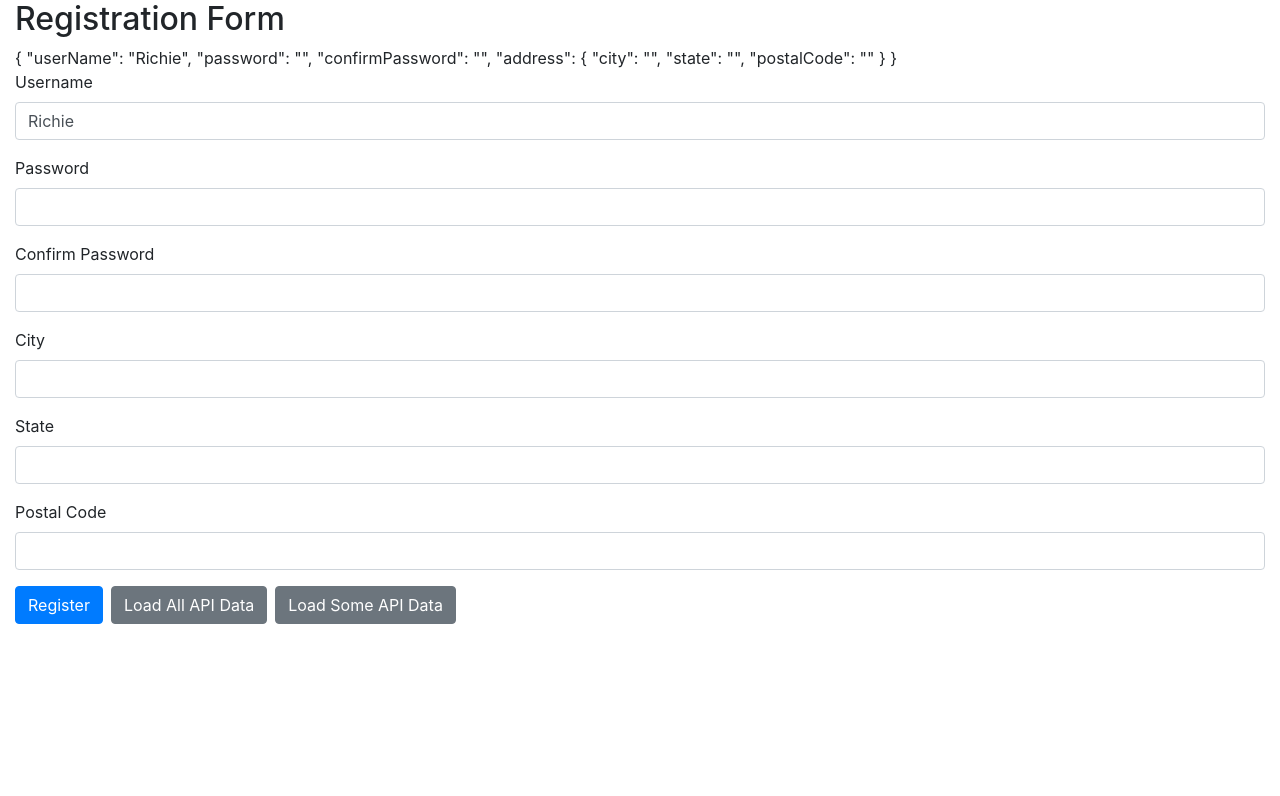
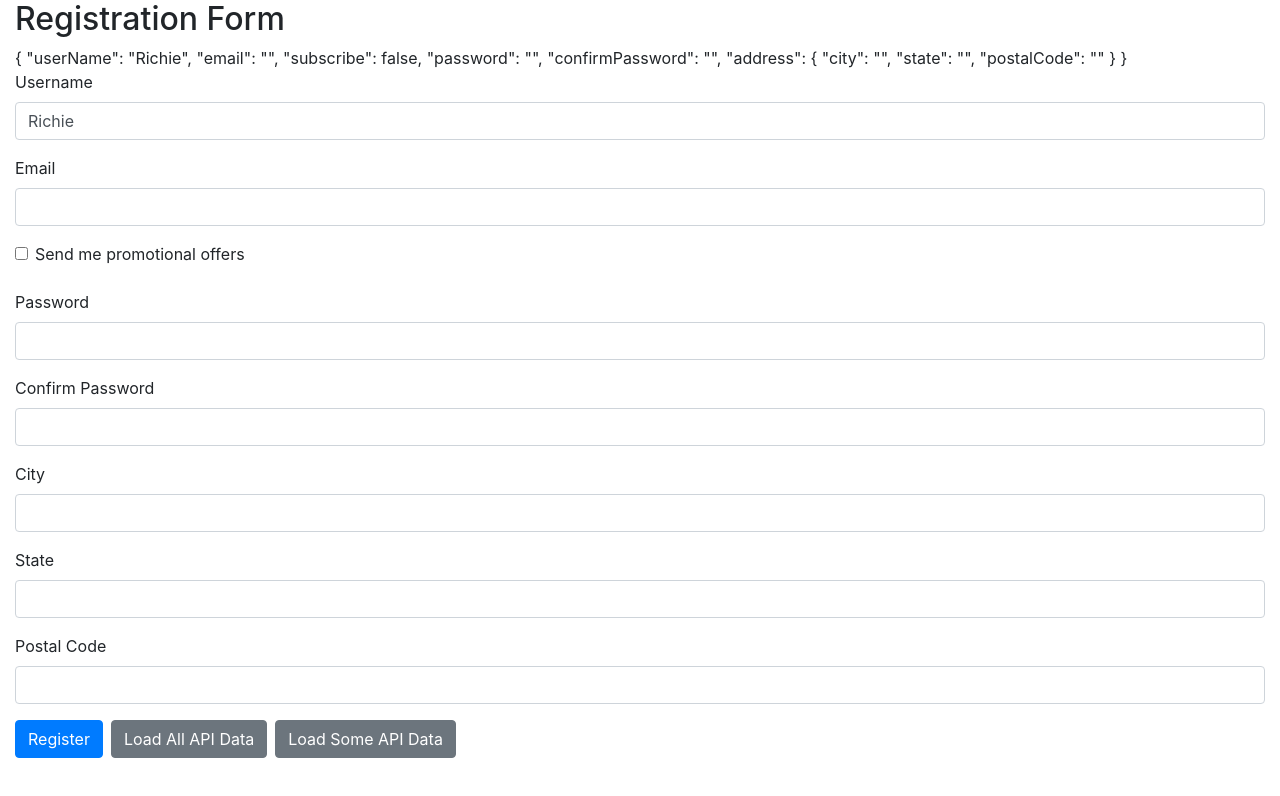
Before and after one commit to AshciR/angular-reactive-forms, an Angular app: page / in a window 1280 px wide. Shown: the top 796 px of the page. Built offline with nearby package versions, Linux system fonts and the light colour scheme.

Commit message:
Lesson 25, Conditional Validation

```diff
--- a/src/app/app.component.html
+++ b/src/app/app.component.html
@@ -11,6 +11,17 @@
                 <small *ngIf="userName.errors?.minlength" class="text-danger">Username must be at least 3 characters</small>
                 <small *ngIf="userName.errors?.forbiddenName" class="text-danger">Username can't contain the word {{userName.errors?.forbiddenName.value}}</small>
             </div>
+        </div>
+
+        <div class="form-group">
+            <label>Email</label>
+            <input [class.is-invalid]="email.invalid && email.touched" type="text" formControlName="email" class="form-control">
+            <small class="text-danger" [class.d-none]="email.valid || email.untouched">Email is required</small>
+        </div>
+
+        <div class="form-check mb-3">
+            <input type="checkbox" class="form-check-input" formControlName="subscribe">
+            <label>Send me promotional offers</label>
         </div>
 
         <div class="form-group">
--- a/src/app/app.component.ts
+++ b/src/app/app.component.ts
@@ -1,5 +1,5 @@
-import { Component } from '@angular/core';
-import { FormBuilder, Validators } from '@angular/forms';
+import { Component, OnInit } from '@angular/core';
+import { FormBuilder, Validators, FormGroup } from '@angular/forms';
 import { forbiddenNameValidator } from './shared/username.validator';
 import { passwordValidator } from './shared/password.validator';
 
@@ -8,16 +8,17 @@
   templateUrl: './app.component.html',
   styleUrls: ['./app.component.css']
 })
-export class AppComponent {
+export class AppComponent implements OnInit {
+
+  registrationForm: FormGroup;
 
   constructor(private formBuilder: FormBuilder) { }
 
-  get userName() {
-    return this.registrationForm.get('userName');
-  }
-
-  registrationForm = this.formBuilder.group({
+  ngOnInit(): void {
+    this.registrationForm = this.formBuilder.group({
       userName: ['Richie', [Validators.required, Validators.minLength(3), forbiddenNameValidator(/admin/)]],
+      email: [''],
+      subscribe: [false],
       password: [''],
       confirmPassword: [''],
       address: this.formBuilder.group({
@@ -28,6 +29,28 @@
     },
       { validator: passwordValidator }
     )
+
+    this.registrationForm.get('subscribe').valueChanges.subscribe(checkedValue => {
+      const email = this.registrationForm.get('email');
+
+      if (checkedValue) {
+        email.setValidators(Validators.required);
+      } else {
+        email.clearValidators();
+      }
+
+      email.updateValueAndValidity();
+    })
+
+  }
+
+  get userName() {
+    return this.registrationForm.get('userName');
+  }
+
+  get email() {
+    return this.registrationForm.get('email');
+  }
 
   public loadAllApiData() {
     // If you use the setValue function,
```
Lines whose indentation alone changed are shown as unchanged.
